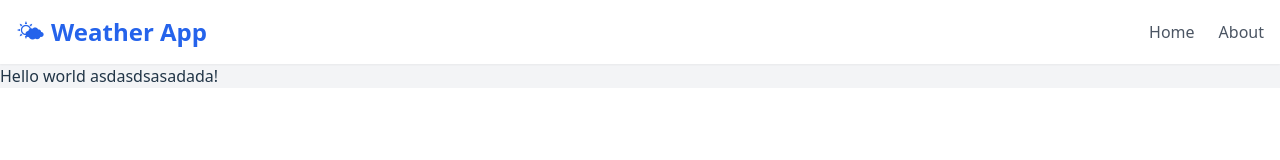
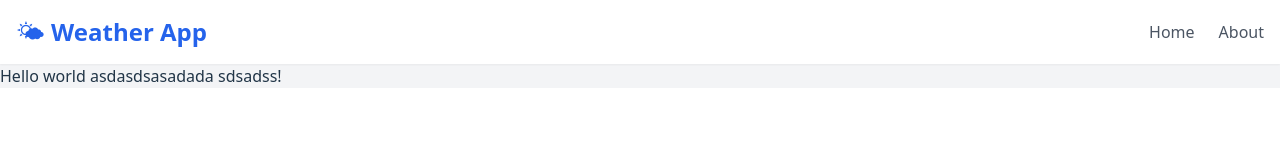
Before and after one commit to dotscoms/ReactApp1, a React (Vite) app in the folder reactapp1.client/: page /about in a window 1280 px wide. Shown: the top 160 px of the page. Built offline with nearby package versions, Linux system fonts and the light colour scheme.

Commit message:
Update in about

```diff
--- a/reactapp1.client/src/pages/About.jsx
+++ b/reactapp1.client/src/pages/About.jsx
@@ -1,6 +1,6 @@
 function About() {
   return (
-    <p>Hello world asdasdsasadada!</p>
+    <p>Hello world asdasdsasadada sdsadss!</p>
   );
 }
 
```
